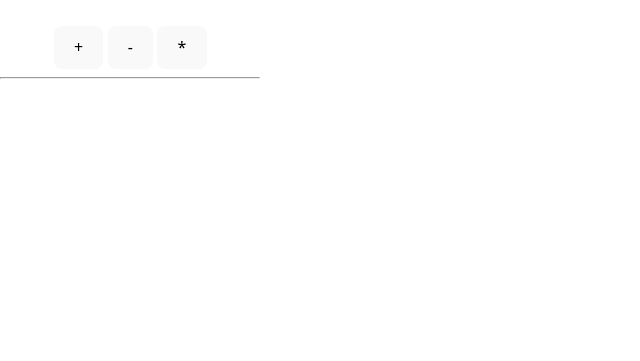
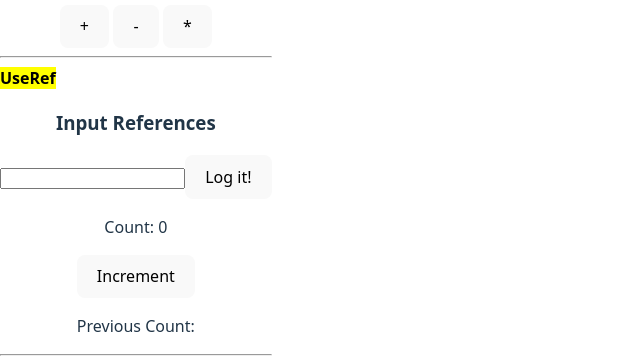
Before and after one commit to Ruban-07/React-Hooks, a React (Vite) app: page / in a window 1280 px wide. Shown: the part 692-1053 px from the top of the page, without its empty margins (0-640 px from the left). Before the commit the page ends 800 px from the top, so only its background shows below. Built offline with nearby package versions, Linux system fonts and the light colour scheme; no server answers.

Commit message:
UseRef Hook and Readme Update

```diff
--- a/src/App.jsx
+++ b/src/App.jsx
@@ -3,6 +3,7 @@ import StateExample from "./hooks/use_state";
 import EffectExample from "./hooks/use_effect";
 import ContextExample from "./hooks/use_context";
 import ReducerExample from "./hooks/use_reducer";
+import RefExample from "./hooks/use_ref";
 
 const App = () => {
   return (
@@ -27,6 +28,11 @@ const App = () => {
       </mark>
       <ReducerExample />
       <hr />
+      <mark>
+        <strong>UseRef</strong>
+      </mark>
+      <RefExample />
+      <hr />
     </div>
   );
 };
--- /dev/null
+++ b/src/hooks/use_ref/index.jsx
@@ -0,0 +1,34 @@
+import { useEffect, useRef, useState } from "react";
+
+const RefExample = () => {
+  const inputRef = useRef();
+  const onLogButtonClick = () => {
+    inputRef.current.focus();
+    // inputRef.current.value = "I will be there!"; use it to assign the value to input field
+    return console.log(inputRef.current.value);
+  };
+  const [count, setCount] = useState(0);
+  const effect = useEffect(() => {
+    console.log("Page Re-Rendered");
+    previousCount.current = count;
+  }, [count]);
+  const previousCount = useRef();
+
+  return (
+    <center>
+      <div>
+        <h3>Input References</h3>
+        <input type="text" ref={inputRef} />
+        <button onClick={onLogButtonClick}>Log it!</button>
+        <br />
+        <p>Count: {count}</p>
+        <button onClick={() => setCount((prev) => (prev = prev + 1))}>
+          Increment
+        </button>
+        <p>Previous Count: {previousCount.current}</p>
+      </div>
+    </center>
+  );
+};
+
+export default RefExample;
```
Also changed, not shown: 1 other file (tests, documents, lock files or other folders).
